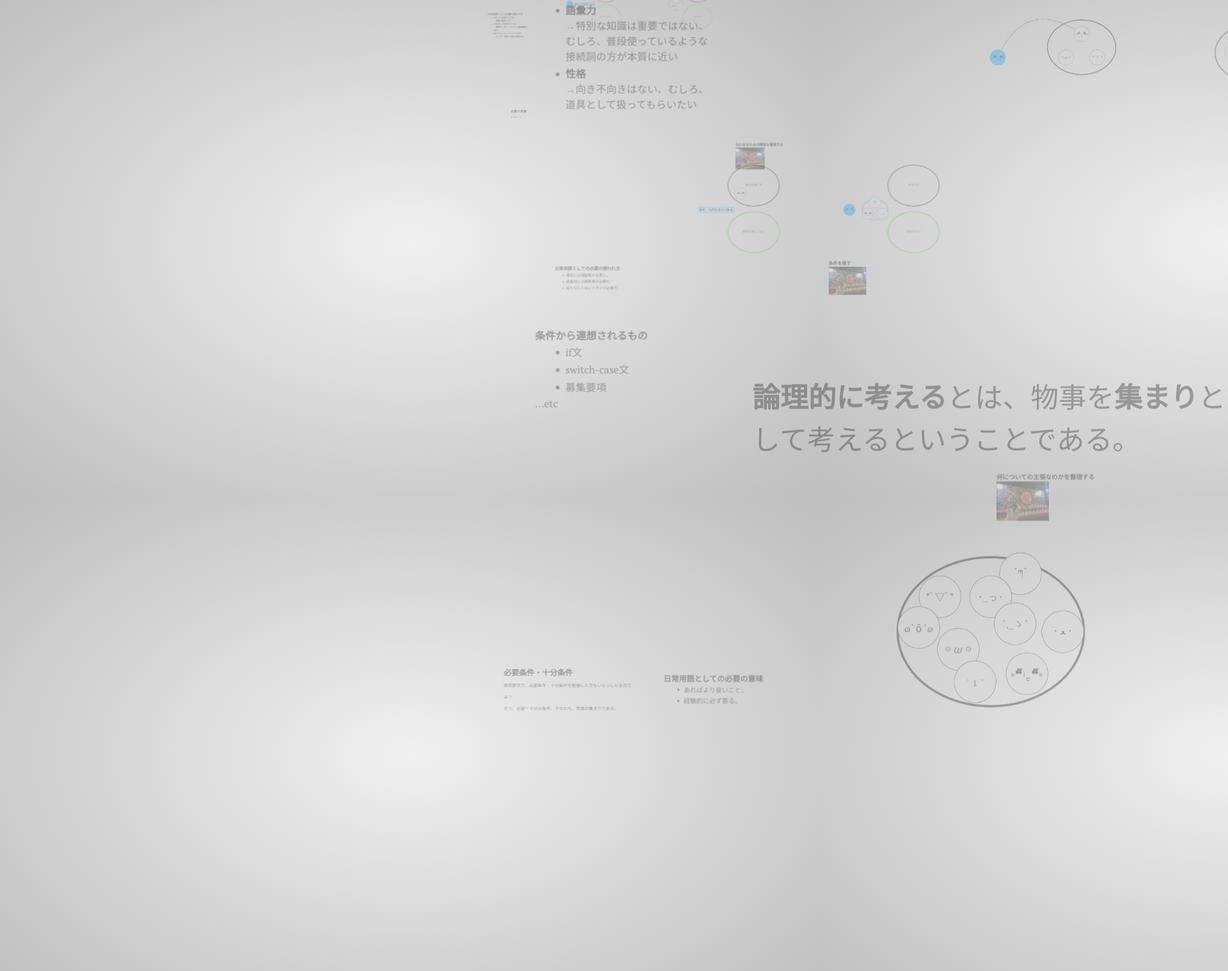
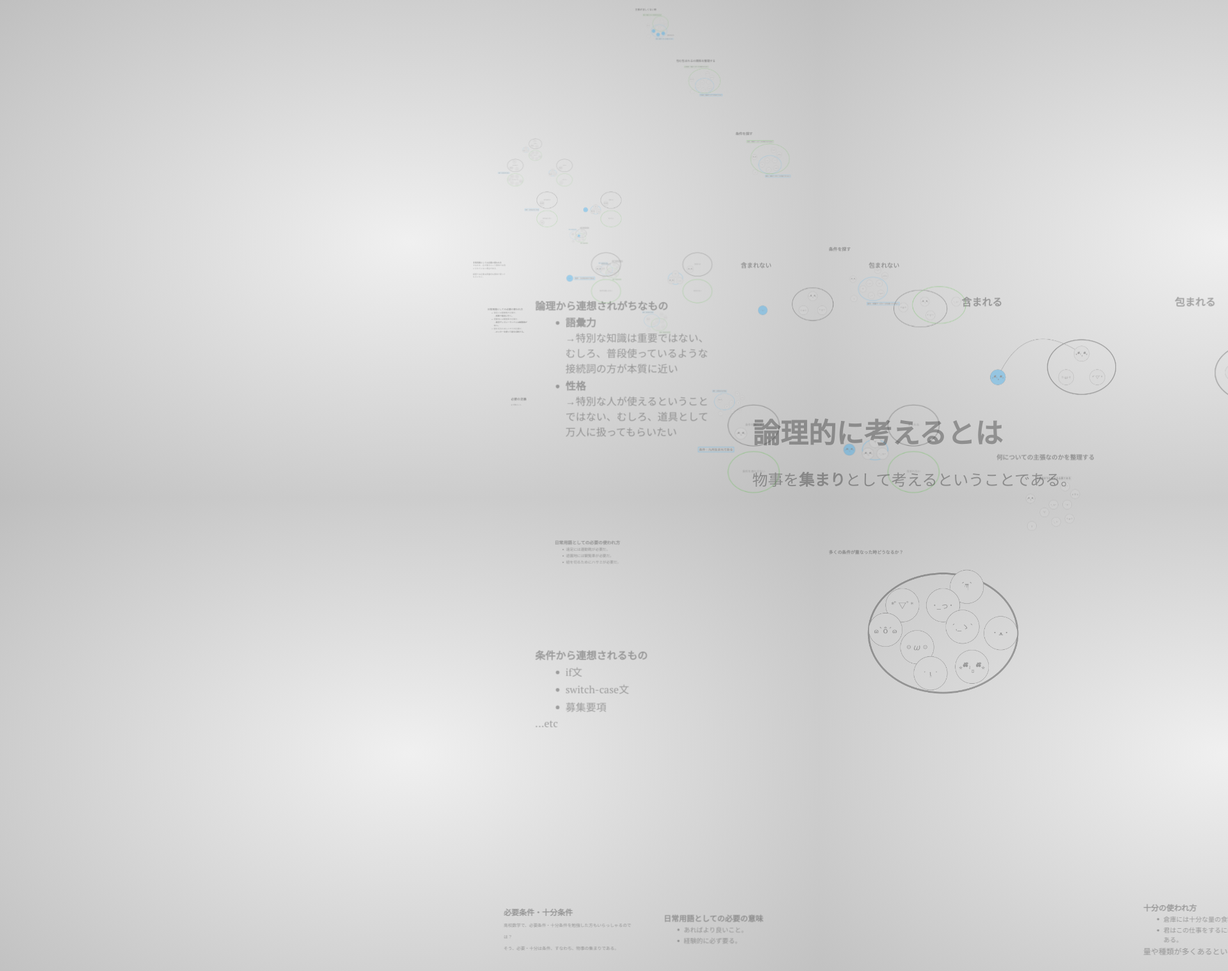
Before and after one commit to kotaro-yamaguchi/logical-thinking, a plain HTML site: page logical-thinking.html in a window 1280 px wide. Shown: the part 822-2340 px from the top of the page at 64% size, 1920 px wide, since content can reach past the window. Drawn offline with nearby package versions, Linux system fonts and the light colour scheme.

Commit message:
mod html

```diff
--- a/logical-thinking.html
+++ b/logical-thinking.html
@@ -26,7 +26,7 @@
     <div class="step slide" data-x="0" data-y="-1500" style="text-align:center">
       <q><strong>自己紹介</strong></p>
       <span style="font-size:20pt;">
-        セラク株式会社　山口 浩太郎</br>
+        山口 浩太郎 33才♂ 趣味はダーツと格闘ゲームです。</br>
       </span>
       <img src="./images/self-introduction.jpg" style="max-width: 60%">
     </div>
@@ -54,7 +54,7 @@
         理系出身者であれば論理的な思考ができるのか？</br>
         </br>
       </span>
-      <b class="rotating">NO</b>
+      <b class="rotating" style="font-size:60pt;">NO</b>
     </div>
     <div class="step slide" data-x="4000" data-y="-1500">
       <q><strong>目的</strong></q>
@@ -66,14 +66,20 @@
     </div>
 <!-- 論理的に考えるとは -->
     <div class="step" data-x="0" data-y="0" data-scale="1">
-      <q><strong>論理的に考える</strong>とは、物事を<strong>集まり</strong>として考えるということである。</q>
-      <q style="text-align:center"><img src="./images/002.png" style="max-width: 100%"></q>
+      <q><strong>論理的に考えるとは</strong></q>
+      <q>
+        <span style="font-size:20pt;">
+        </br>物事を<b>集まり</b>として考えるということである。
+        </span>
+        <img src="./images/002.png" style="max-width: 80%">
+      </q>
+      <!-- <img src="./images/002.png" style="max-width: 60%"> -->
     </div>
-    <div class="step" data-x="0" data-y="0" data-z="-2000" data-scale="1">
+    <div class="step" data-x="0" data-y="1500" data-z="-2000" data-scale="1">
         <p><b>論理から連想されがちなもの</b></p>
         <ul>
           <li><b>語彙力</b></br>→特別な知識は重要ではない、むしろ、普段使っているような接続詞の方が本質に近い</li>
-          <li><b>性格</b></br>→向き不向きはない、むしろ、道具として扱ってもらいたい</li>
+          <li><b>性格</b></br>→特別な人が使えるということではない、むしろ、道具として万人に扱ってもらいたい</li>
         </ul>
     </div>
     <div class="step" data-x="1000" data-y="0" data-z="0" data-scale="1">
@@ -86,22 +92,22 @@
     <div class="step" data-x="2000" data-y="0" data-z="0" data-scale="1">
       <p><b>含まれる・含まれない</b></p>
     </div>
-    <div class="step" data-x="2000" data-y="0" data-z="-2000" data-scale="1">
+    <div class="step" data-x="2000" data-y="1500" data-z="-2000" data-scale="1">
       <p><b>含まれる</b></p>
       <q style="text-align:center"><img src="./images/003.png" style="max-width: 100%"></q>
     </div>
-    <div class="step" data-x="2000" data-y="0" data-z="-4000" data-scale="1">
+    <div class="step" data-x="2000" data-y="3000" data-z="-4000" data-scale="1">
       <p><b>含まれない</b></p>
       <q style="text-align:center"><img src="./images/004.png" style="max-width: 100%"></q>
     </div>
     <div class="step" data-x="3000" data-y="0" data-z="0" data-scale="1">
       <p><b>包まれる・包まれない</b></p>
     </div>
-    <div class="step" data-x="3000" data-y="0" data-z="-2000" data-scale="1">
+    <div class="step" data-x="3000" data-y="1500" data-z="-2000" data-scale="1">
       <p><b>包まれる</b></p>
       <q style="text-align:center"><img src="./images/005.png" style="max-width: 100%"></q>
     </div>
-    <div class="step" data-x="3000" data-y="0" data-z="-4000" data-scale="1">
+    <div class="step" data-x="3000" data-y="3000" data-z="-4000" data-scale="1">
       <p><b>包まれない</b></p>
       <q style="text-align:center"><img src="./images/006.png" style="max-width: 100%"></q>
     </div>
@@ -121,7 +127,7 @@
 <div class="step" data-x="0" data-y="1500" data-scale="1">
   <q><strong>条件</strong></q>
 </div>
-<div class="step" data-x="0" data-y="1500" data-z="-2000" data-scale="1">
+<div class="step" data-x="0" data-y="3000" data-z="-2000" data-scale="1">
     <p><b>条件から連想されるもの</b></p>
     <ul>
       <li>if文</li>
@@ -134,38 +140,38 @@
 <div class="step" data-x="1000" data-y="1500" data-z="0" data-scale="1">
   <q style="text-align:center"><img src="./images/007.png" style="max-width: 100%"></q>
 </div>
-<div class="step" data-x="1000" data-y="1500" data-z="-3000" data-scale="1">
+<div class="step" data-x="1000" data-y="3000" data-z="-3000" data-scale="1">
   <q style="text-align:center"><img src="./images/008.png" style="max-width: 100%"></q>
 </div>
-<div class="step" data-x="1000" data-y="1500" data-z="-6000" data-scale="1">
+<div class="step" data-x="1000" data-y="4500" data-z="-6000" data-scale="1">
   <q style="text-align:center"><img src="./images/009.png" style="max-width: 100%"></q>
 </div>
-<div class="step" data-x="1000" data-y="1500" data-z="-9000" data-scale="1">
+<div class="step" data-x="1000" data-y="6000" data-z="-9000" data-scale="1">
   <q style="text-align:center"><img src="./images/010.png" style="max-width: 100%"></q>
 </div>
-<div class="step" data-x="1000" data-y="1500" data-z="-12000" data-scale="1">
+<div class="step" data-x="1000" data-y="7500" data-z="-12000" data-scale="1">
   <q style="text-align:center"><img src="./images/011.png" style="max-width: 100%"></q>
 </div>
   <!-- 条件_図解_集合は条件 -->
 <div class="step" data-x="2000" data-y="1500" data-z="0" data-scale="1">
   <q style="text-align:center"><img src="./images/012.png" style="max-width: 100%"></q>
 </div>
-<div class="step" data-x="2000" data-y="1500" data-z="-3000" data-scale="1">
+<div class="step" data-x="2000" data-y="3000" data-z="-3000" data-scale="1">
   <q style="text-align:center"><img src="./images/013.png" style="max-width: 100%"></q>
 </div>
-<div class="step" data-x="2000" data-y="1500" data-z="-6000" data-scale="1">
+<div class="step" data-x="2000" data-y="4500" data-z="-6000" data-scale="1">
   <q style="text-align:center"><img src="./images/014.png" style="max-width: 100%"></q>
 </div>
-<div class="step" data-x="2000" data-y="1500" data-z="-9000" data-scale="1">
+<div class="step" data-x="2000" data-y="6000" data-z="-9000" data-scale="1">
   <q style="text-align:center"><img src="./images/015.png" style="max-width: 100%"></q>
 </div>
-<div class="step" data-x="2000" data-y="1500" data-z="-12000" data-scale="1">
+<div class="step" data-x="2000" data-y="7500" data-z="-12000" data-scale="1">
   <q style="text-align:center"><img src="./images/016.png" style="max-width: 100%"></q>
 </div>
-<div class="step" data-x="2000" data-y="1500" data-z="-15000" data-scale="1">
+<div class="step" data-x="2000" data-y="9000" data-z="-15000" data-scale="1">
   <q style="text-align:center"><img src="./images/017.png" style="max-width: 100%"></q>
 </div>
-<div class="step" data-x="3000" data-y="1500" data-z="0" data-scale="1">
+<div class="step" data-x="3000" data-y="10500" data-z="0" data-scale="1">
   <q style="text-align:center"><img src="./images/018.png" style="max-width: 100%"></q>
 </div>
   <!-- 条件とは -->
@@ -177,7 +183,7 @@
     すなわち、<b>条件</b>とは<b>物事</b>の集まりそのものである。
   </span>
 </div>
-<div class="step slide" data-x="4000" data-y="1500" data-z="-2000" data-scale="1">
+<div class="step slide" data-x="4000" data-y="3000" data-z="-2000" data-scale="1">
   <q><strong>表現の違い</strong></q>
   <span style="font-size:30pt;">
     <ul>
@@ -186,10 +192,6 @@
     </ul>
   </span>
 </div>
-<!-- 条件_俯瞰 -->
-<div id="overview-sets" class="step" data-x="1500" data-y="1500" data-z="0" data-scale="3">
-</div>
-
 <!-- 状況整理 -->
 <div class="step slide" data-x="0" data-y="3000" data-z="0" data-scale="1">
   <q><strong>ここまで</strong></q>
@@ -209,7 +211,7 @@
 <div class="step" data-x="0" data-y="4500" data-z="0" data-scale="1">
   <q><strong>必要・十分</strong></q>
 </div>
-<div class="step" data-x="0" data-y="4500" data-z="-3000" data-scale="1">
+<div class="step" data-x="0" data-y="6000" data-z="-3000" data-scale="1">
   <q><strong>必要条件・十分条件</strong></q>
   <span style="font-size:20pt;">
   </br>高校数学で、必要条件・十分条件を勉強した方もいらっしゃるのでは？</br>
@@ -224,7 +226,7 @@
     意味や使われ方を再確認したい。
   </span>
 </div>
-<div class="step" data-x="1000" data-y="4500" data-z="-3000" data-scale="1">
+<div class="step" data-x="1000" data-y="6000" data-z="-3000" data-scale="1">
   <q><strong>日常用語としての必要の意味</strong></q>
   <span style="font-size:30pt;">
     <ul>
@@ -233,7 +235,7 @@
     </ul>
   </span>
 </div>
-<div class="step" data-x="1000" data-y="4500" data-z="-6000" data-scale="1">
+<div class="step" data-x="1000" data-y="7500" data-z="-6000" data-scale="1">
   <q><strong>日常用語としての必要の使われ方</strong></q>
   <span style="font-size:30pt;">
     <ul>
@@ -243,13 +245,13 @@
     </ul>
   </span>
 </div>
-<div class="step" data-x="1000" data-y="4500" data-z="-9000" data-scale="1">
+<div class="step" data-x="1000" data-y="9000" data-z="-9000" data-scale="1">
   <q><strong>必要の定義</strong></q>
   <span style="font-size:20pt;">
   </br>必ず要ること。
   </span>
 </div>
-<div class="step" data-x="1000" data-y="4500" data-z="-12000" data-scale="1">
+<div class="step" data-x="1000" data-y="10500" data-z="-12000" data-scale="1">
   <q><strong>日常用語としての必要の使われ方</strong></q>
   <span style="font-size:30pt;">
     <ul>
@@ -259,41 +261,90 @@
     </ul>
   </span>
 </div>
-<div class="step" data-x="1000" data-y="4500" data-z="-15000" data-scale="1">
+<div class="step" data-x="1000" data-y="12000" data-z="-15000" data-scale="1">
   <q><strong>日常用語としての必要の使われ方</strong></q>
   </br>すなわち、必ず要るという意味では用いられていない場合がある。</br>
   <br>論理では必要は辞書的な意味で使ってもらいたい。
 </div>
 <!-- 十分につて -->
 <div class="step" data-x="4000" data-y="4500" data-z="0" data-scale="1">
-  <q><strong>必要・十分を論理の道具として扱う際のポイント</strong></q>
+  <q><strong>十分</strong></q>
   <span style="font-size:30pt;">
     <ul>
-      <li>条件として扱うこと。</li>
-      <li>十分条件は必要条件に包まれるということ。</li>
-      <li>必要と十分はセットで使うこと。</li>
+      <li>不足のないさま。</li>
+      <li>必要なだけ、またはそれ以上あるさま。</li>
     </ul>
+  </span>
+</div>
+<div class="step" data-x="4000" data-y="6000" data-z="-3000" data-scale="1">
+  <q><strong>十分の使われ方</strong></q>
+  <span style="font-size:30pt;">
+    <ul>
+      <li>倉庫には十分な量の食料がある。</li>
+      <li>君はこの仕事をするには十分な能力がある。</li>
+    </ul>
+  </span>
+  量や種類が多くあるといったイメージ
+</div>
+<div class="step" data-x="4000" data-y="7500" data-z="-6000" data-scale="1">
+  <q><strong>多くの条件が重なった時どうなるか？</strong></q>
+</div>
+<div class="step" data-x="4000" data-y="9000" data-z="-9000" data-scale="1">
+  <q style="text-align:center"><img src="./images/019.png" style="max-width: 100%"></q>
+</div>
+<div class="step" data-x="4000" data-y="10500" data-z="-12000" data-scale="1">
+  <q style="text-align:center"><img src="./images/020.png" style="max-width: 100%"></q>
+</div>
+<div class="step" data-x="4000" data-y="12000" data-z="-15000" data-scale="1">
+  <q style="text-align:center"><img src="./images/021.png" style="max-width: 100%"></q>
+</div>
+<div class="step" data-x="4000" data-y="13500" data-z="-18000" data-scale="1">
+  <q style="text-align:center"><img src="./images/022.png" style="max-width: 100%"></q>
+</div>
+<!-- 必要・十分について　-->
+<div class="step" data-x="5000" data-y="4500" data-z="0" data-scale="1">
+  <q><strong>必要・十分</strong></q>
+  <span style="font-size:20pt;">
+  </br>なぜ理解し辛いのか？
+  </span>
+</div>
+<div class="step" data-x="5000" data-y="6000" data-z="-3000" data-scale="1">
+  <q><strong>それは、</strong></q>
+  <span style="font-size:20pt;">
+  </br>必要と十分をセットで考えていないため。</br>
+  必要と十分は単独では使用されない。</br>
+  必要を扱う場合は、何が満たされるときに必ず要るのかを考える。</br>
+  その何にあたるものが十分条件となる。</br>
+  一方で、十分を扱う場合は、十分であることで何が満たされているのかを考える。</br>
+  その何にあたるものが必要条件となる。</br>
   </span>
 </div>
 <!-- 主張を必要・十分に分ける。 -->
 <div class="step" data-x="4000" data-y="4500" data-z="-2000" data-scale="1">
-  <q><strong>主張を条件に分けて考える。</strong></q>
+  <q><strong>主張には必要・十分の構造をとるものが多くある</strong></q>
   <span style="font-size:20pt;">
   </br>例）この特製チーズケーキは食べてみなければ味がわからない。
   </span>
 </div>
 <div class="step" data-x="4000" data-y="4500" data-z="-4000" data-scale="1">
   <q><strong>何についての主張なのかを整理する</strong></q>
-  </br><q style="text-align:center"><img src="./images/self-introduction.jpg" style="max-width: 50%"></q>
+</br><q style="text-align:center"><img src="./images/023.png" style="max-width: 100%"></q>
 </div>
 <div class="step" data-x="4000" data-y="4500" data-z="-6000" data-scale="1">
   <q><strong>条件を探す</strong></q>
-  </br><q style="text-align:center"><img src="./images/self-introduction.jpg" style="max-width: 50%"></q>
+</br><q style="text-align:center"><img src="./images/024.png" style="max-width: 100%"></q>
 </div>
-<!-- 包む・包まれるの関係を整理する　-->
 <div class="step" data-x="4000" data-y="4500" data-z="-8000" data-scale="1">
+  <q><strong>条件を探す</strong></q>
+  </br><q style="text-align:center"><img src="./images/025.png" style="max-width: 100%"></q>
+</div>
+<div class="step" data-x="4000" data-y="4500" data-z="-10000" data-scale="1">
   <q><strong>包む包まれるの関係を整理する</strong></q>
-  </br><q style="text-align:center"><img src="./images/self-introduction.jpg" style="max-width: 50%"></q>
+  </br><q style="text-align:center"><img src="./images/026.png" style="max-width: 100%"></q>
+</div>
+<div class="step" data-x="4000" data-y="4500" data-z="-12000" data-scale="1">
+  <q><strong>主張が正しくない時</strong></q>
+  </br><q style="text-align:center"><img src="./images/027.png" style="max-width: 100%"></q>
 </div>
 <!-- 必要・十分_まとめ -->
 <div id="overview-relations" class="step" data-x="1500" data-y="4500" data-z="0" data-scale="3">
```
Also changed, not shown: images/019.png (added), images/020.png (added), images/021.png (added), images/022.png (added), images/023.png (added), images/024.png (added), images/025.png (added), images/026.png (added), images/027.png (added).
